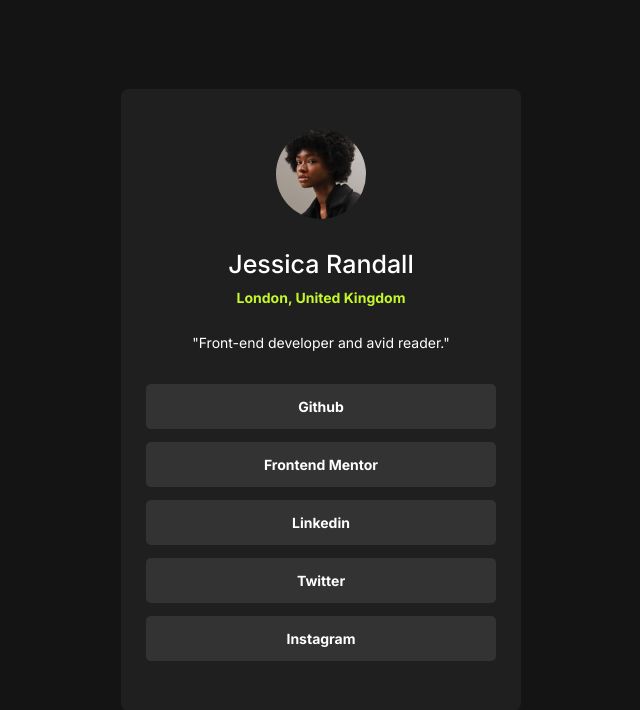
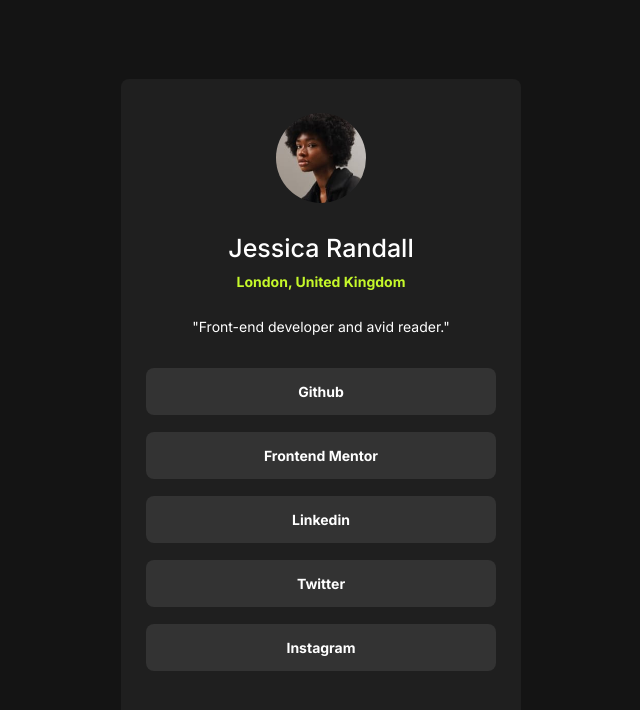
Before and after one commit to DamirByte/Social-links-profile, a plain HTML site: page index.html in a window 1280 px wide. Shown: the whole page, without its empty margins (319-959 px from the left). Drawn offline with Linux system fonts and the light colour scheme.

Commit message:
a incrise radius and padding top bottom

```diff
--- a/style.css
+++ b/style.css
@@ -58,7 +58,7 @@ a {
     margin: 0 auto;
     margin-bottom: 10px;
     padding: 10px 0;
-    margin-top: -10px;
+    margin-top: -16px;
 }
 .profile h1 {
     font-size: 25px;
@@ -81,16 +81,16 @@ a {
     flex-direction: column;
     justify-content: center;
     align-items: center;
-    gap: 13px;
+    gap: 17px;
     padding: 10px 0;
 }
 
 .social-links a {
     width: 100%;
-    padding: 14px 0;
+    padding: 15px 0;
     text-align: center;
     background-color: var(--grey-light);
-    border-radius: 5px;
+    border-radius: 8px;
     transition: .3s ease;
 }
 
```
